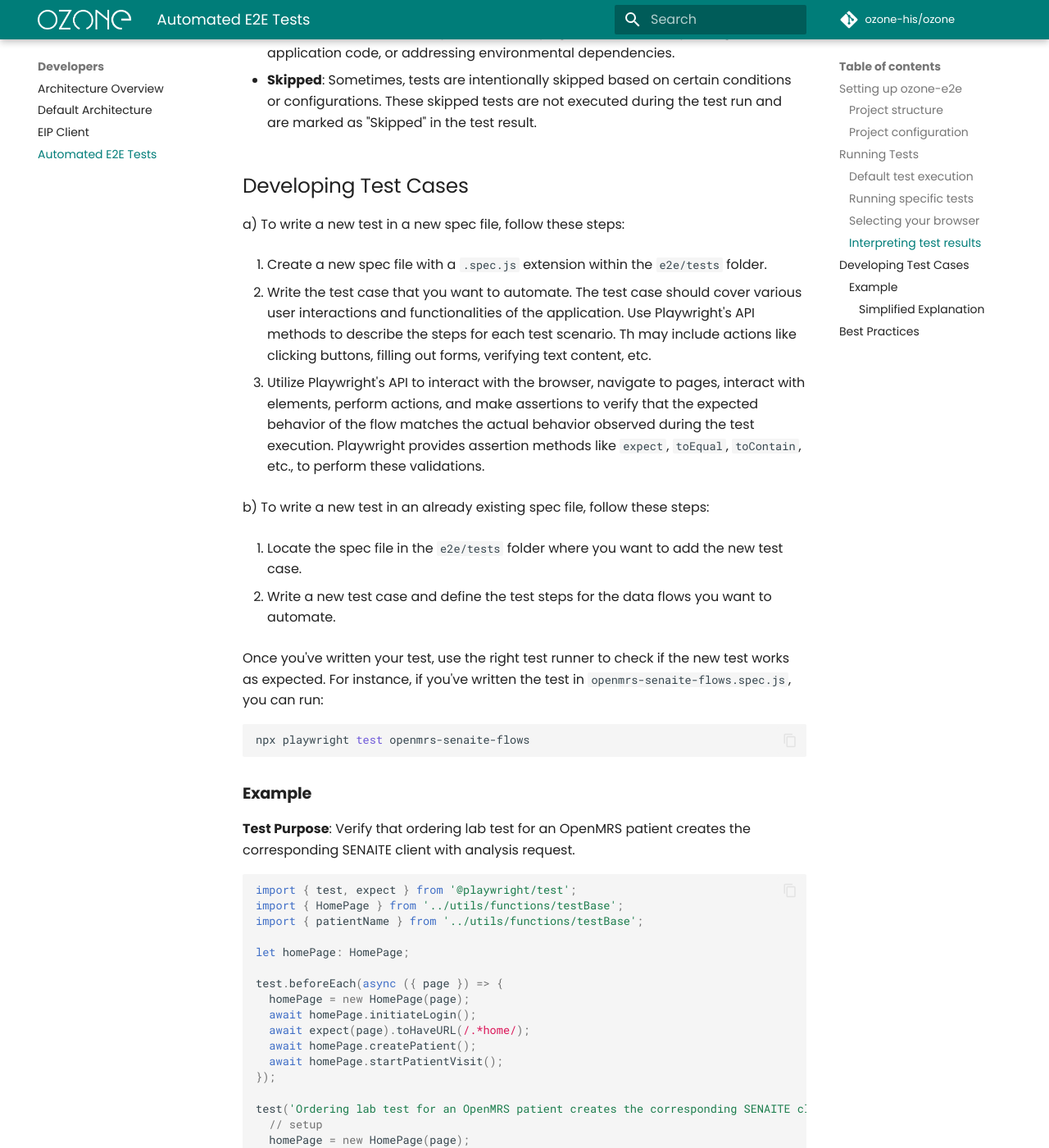
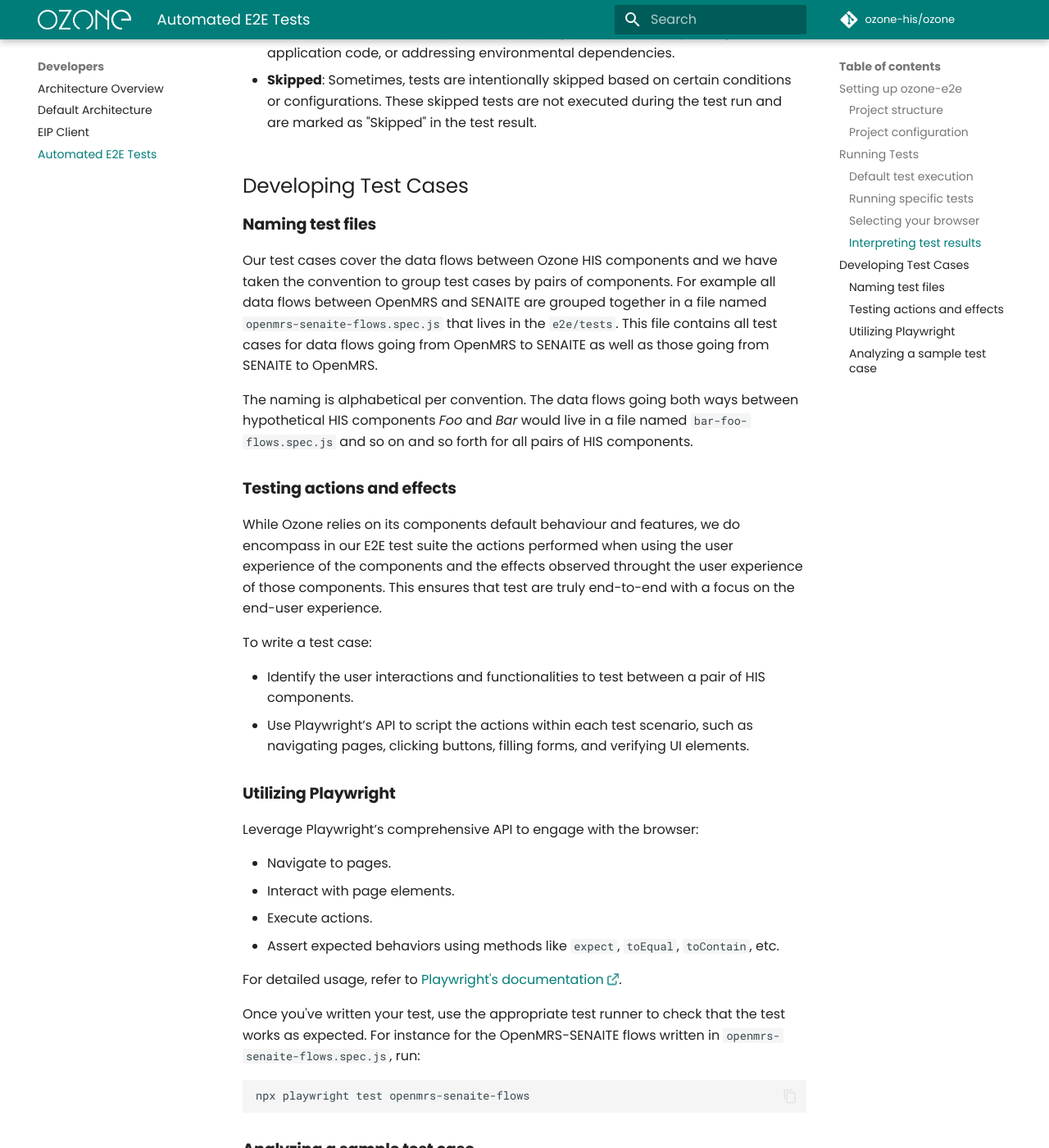
Before and after one commit to ozone-his/ozone-docs, an MkDocs documentation site: the page built from docs/devs/e2e-tests.md, in a window 1280 px wide and 1400 px high, scrolled down 3256 px. Shown: the whole window at 82% size. Built offline with MkDocs 1.6.1 and Material for MkDocs 9.7.7, drawn with Linux system fonts in a browser that asks for light colours; comment, search, counter and statistics services are not loaded; some of the changed text lies outside the part shown.

Commit message:
Update e2e-tests.md

````diff
--- a/docs/devs/e2e-tests.md
+++ b/docs/devs/e2e-tests.md
@@ -98,29 +98,40 @@
 
 ## Developing Test Cases
 
-a) To write a new test in a new spec file, follow these steps:
+### Naming test files
 
-1. Create a new spec file with a `.spec.js` extension within the `e2e/tests` folder.
+Our test cases cover the data flows between Ozone HIS components and we have taken the convention to group test cases by pairs of components. For example all data flows between OpenMRS and SENAITE are grouped together in a file named `openmrs-senaite-flows.spec.js` that lives in the `e2e/tests`. This file contains all test cases for data flows going from OpenMRS to SENAITE as well as those going from SENAITE to OpenMRS.
 
-2. Write the test case that you want to automate. The test case should cover various user interactions and functionalities of the application. Use Playwright's API methods to describe the steps for each test scenario. Th may include actions like clicking buttons, filling out forms, verifying text content, etc.
+The naming is alphabetical per convention. The data flows going both ways between hypothetical HIS components _Foo_ and _Bar_ would live in a file named `bar-foo-flows.spec.js` and so on and so forth for all pairs of HIS components.
 
-3. Utilize Playwright's API to interact with the browser, navigate to pages, interact with elements, perform actions, and make assertions to verify that the expected behavior of the flow matches the actual behavior observed during the test execution. Playwright provides assertion methods like `expect`, `toEqual`, `toContain`, etc., to perform these validations.
+### Testing actions and effects
 
-b) To write a new test in an already existing spec file, follow these steps:
+While Ozone relies on its components default behaviour and features, we do encompass in our E2E test suite the actions performed when using the user experience of the components and the effects observed throught the user experience of those components. This ensures that test are truly end-to-end with a focus on the end-user experience.
 
-1. Locate the spec file in the `e2e/tests` folder where you want to add the new test case.
+To write a test case:
 
-2. Write a new test case and define the test steps for the data flows you want to automate.
+- Identify the user interactions and functionalities to test between a pair of HIS components.
+- Use Playwright’s API to script the actions within each test scenario, such as navigating pages, clicking buttons, filling forms, and verifying UI elements.
 
-Once you've written your test, use the right test runner to check if the new test works as expected. For instance, if you've written the test in `openmrs-senaite-flows.spec.js`, you can run:
+### Utilizing Playwright
 
-```bash
+Leverage Playwright’s comprehensive API to engage with the browser:
+
+- Navigate to pages.
+- Interact with page elements.
+- Execute actions.
+- Assert expected behaviors using methods like `expect`, `toEqual`, `toContain`, etc.
+
+For detailed usage, refer to [Playwright's documentation <small>:fontawesome-solid-arrow-up-right-from-square:</small>](https://playwright.dev/docs/intro).
+
+Once you've written your test, use the appropriate test runner to check that the test works as expected. For instance for the OpenMRS-SENAITE flows written in `openmrs-senaite-flows.spec.js`, run:
+```
 npx playwright test openmrs-senaite-flows
 ```
 
-### Example
+### Analyzing a sample test case
 
-**Test Purpose**: Verify that ordering lab test for an OpenMRS patient creates the corresponding SENAITE client with analysis request.
+Again, in the context of the data flows between OpenMRS and SENAITE, let us verify that ordering lab test for an OpenMRS patient does create the corresponding SENAITE client with an analysis request. Let us look at the sample test case code below:
 
 ```javascript
 import { test, expect } from '@playwright/test';
@@ -163,20 +174,16 @@
 });
 ```
 
-#### Simplified Explanation
+We observe that the test structure is broken down between a **setup**, the actual **test case** and a **cleanup**:
 
-**Test Setup**: Before the test, login to O3, create a new patient, and start a visit.
+**Test Setup**: Before the actual test, we perform some preliminary actions: logging into Ozone (with SSO), creating a new patient, and starting a visit for the newly created patient.
 
-**Test Case**:
+**Test Case**: The core of each test case follows the _Given-When-Then_ format (commented out here as Setup-Replay-Verification). We highly recommend this structured approach as it clearly delineates the setup of the test environment ("Setup"), the end-user actions performed ("Replay"), and the assertion of outcomes ("Verification"). In our example:
 
-The core of each test case follows the Given-When-Then format (delineated here as Setup-Replay-Verification). We highly recommend this structured approach as it clearly delineates the setup of the test environment (Setup), the actions performed (Replay), and the verification of outcomes (Verification).
-
-- **Setup**: Navigate to the lab order form, add a new lab order, and save it.
-- **Replay**: Go to the SENAITE and search for the client.
+- **Setup**: Navigating to the lab order form, adding a new lab order, and saving it.
+- **Replay**: Navigating to the SENAITE HIS component and searching for the client by name.
 - **Verification**: Verify that the client's name is visible in the clients list.
 
 **Cleanup**: After the test, delete the patient created during the test run and close the browser page.
 
-## Best Practices
-- Write clear and descriptive test cases.
-- Utilize page objects to encapsulate page-specific logic and interactions for better maintainability.
+We Utilize page objects to encapsulate page-specific logic and interactions for better maintainability.
````
Also changed, not shown: other parts of docs/devs/e2e-tests.md (+1 -1 lines).
